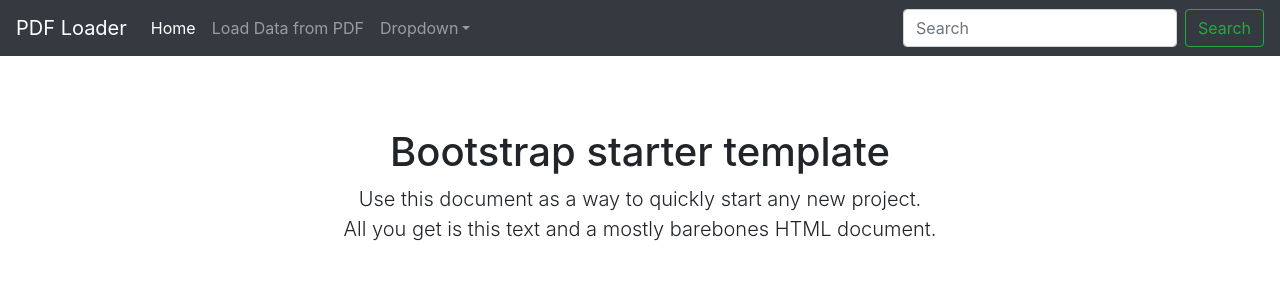
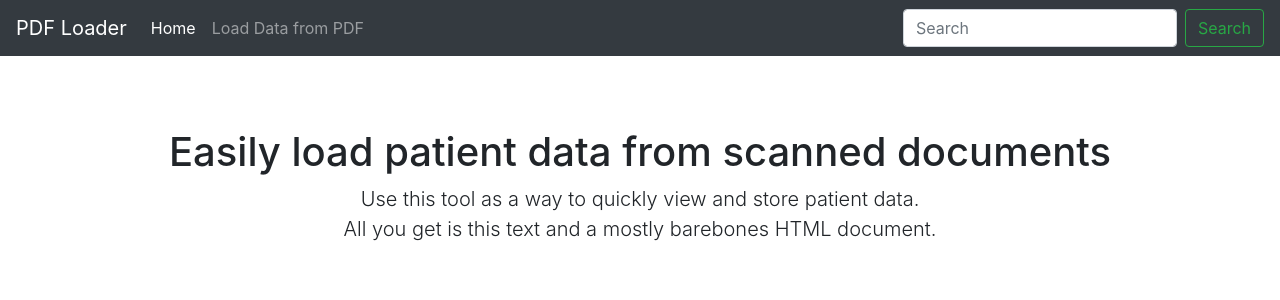
Before and after one commit to alexdloia/pdfload-healthplusplus-2019, a Flask app: page / in a window 1280 px wide. Shown: the top 300 px of the page. Run offline with Flask 2, Linux system fonts and the light colour scheme; some libraries are stand-ins or nearby versions.

Commit message:
Added some copy for the website

```diff
--- a/templates/index.html
+++ b/templates/index.html
@@ -33,14 +33,14 @@
           <li class="nav-item">
             <a class="nav-link" href="#">Load Data from PDF</a>
           </li>
-          <li class="nav-item dropdown">
+          <!-- <li class="nav-item dropdown">
             <a class="nav-link dropdown-toggle" href="http://example.com" id="dropdown01" data-toggle="dropdown" aria-haspopup="true" aria-expanded="false">Dropdown</a>
             <div class="dropdown-menu" aria-labelledby="dropdown01">
               <a class="dropdown-item" href="#">Action</a>
               <a class="dropdown-item" href="#">Another action</a>
               <a class="dropdown-item" href="#">Something else here</a>
             </div>
-          </li>
+          </li> -->
         </ul>
         <form class="form-inline my-2 my-lg-0">
           <input class="form-control mr-sm-2" type="text" placeholder="Search" aria-label="Search">
@@ -52,8 +52,8 @@
     <main role="main" class="container">
 
       <div class="starter-template">
-        <h1>Bootstrap starter template</h1>
-        <p class="lead">Use this document as a way to quickly start any new project.<br> All you get is this text and a mostly barebones HTML document.</p>
+        <h1>Easily load patient data from scanned documents</h1>
+        <p class="lead">Use this tool as a way to quickly view and store patient data.<br> All you get is this text and a mostly barebones HTML document.</p>
       </div>
 
     </main><!-- /.container -->
```
